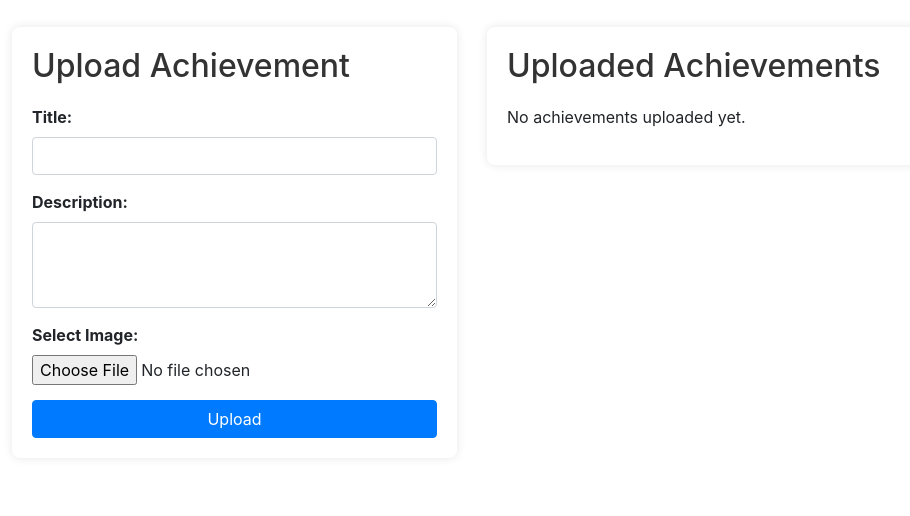
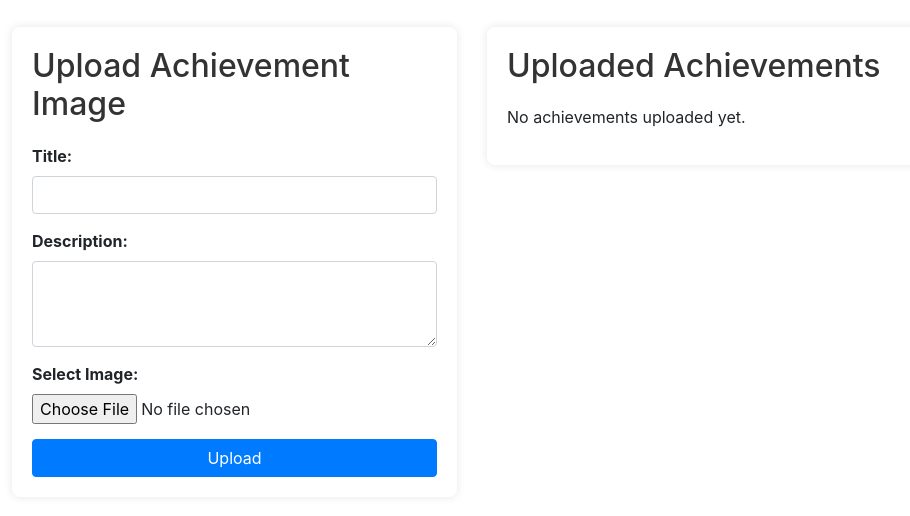
Before and after one commit to sabsar42/cms-php-blog, a PHP site: page /achievements.php in a window 1280 px wide. Shown: the part 91-607 px from the top of the page, without its empty margins (73-983 px from the left). Run offline with PHP 8.4, Linux system fonts and the light colour scheme; data that the repository does not hold is empty; some libraries are stand-ins or nearby versions.

Commit message:
Completed

```diff
--- a/achievements.php
+++ b/achievements.php
@@ -18,7 +18,7 @@
     <div class="row">
       <div class="col-md-5">
         <div class="upload-section">
-          <h2>Upload Achievement</h2>
+          <h2>Upload Achievement Image</h2>
           <form action="upload.php" method="post" enctype="multipart/form-data">
             <div class="form-group">
               <label for="title">Title:</label>
```
